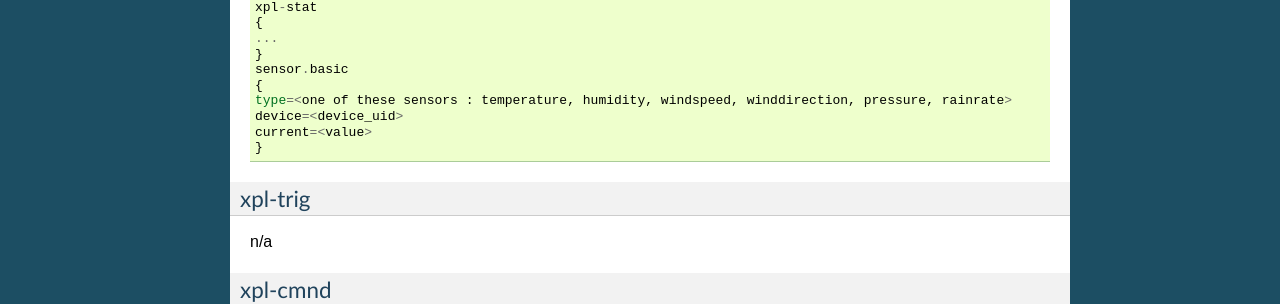
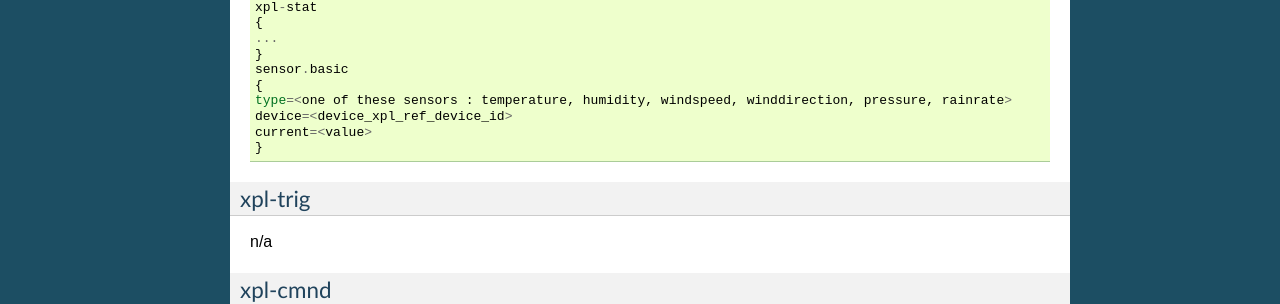
Before and after one commit to kburgi/domogik-plugin-diabox, a Sphinx documentation site: the page built from docs/dev.txt, in a window 1280 px wide. Shown: the part 721-1025 px from the top of the page. Built offline with Sphinx 7.4.7, drawn with Linux system fonts in a browser that asks for light colours; some of the changed lines change nothing that is shown.

Commit message:
fix typo in doc

```diff
--- a/docs/dev.txt
+++ b/docs/dev.txt
@@ -40,7 +40,7 @@ The **sensor.basic** message is used: ::
     sensor.basic
     {
     type=<one of these sensors : temperature, humidity, windspeed, winddirection, pressure, rainrate>
-    device=<device_uid>
+    device=<device_xpl_ref_device_id>
     current=<value>
     }
 
```
